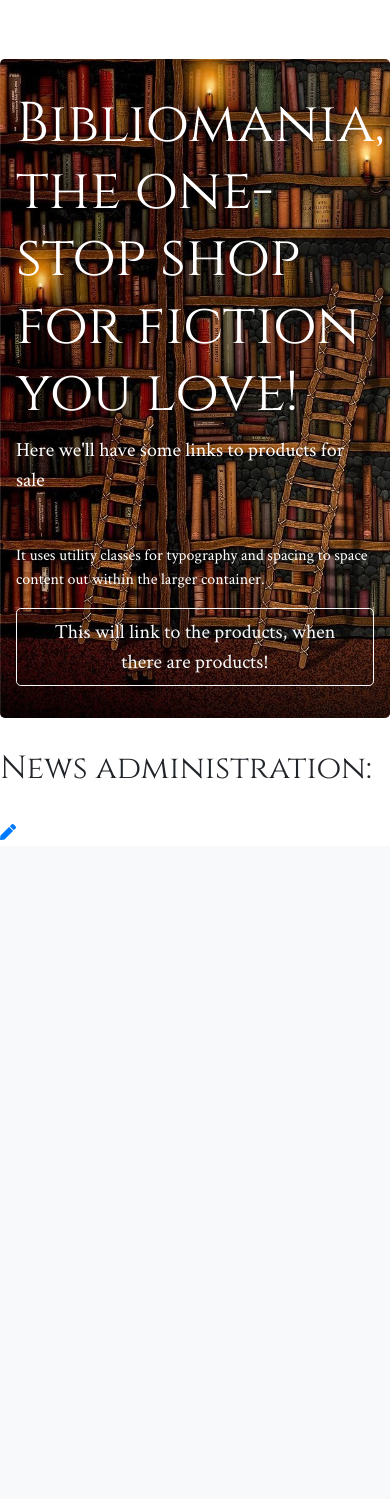
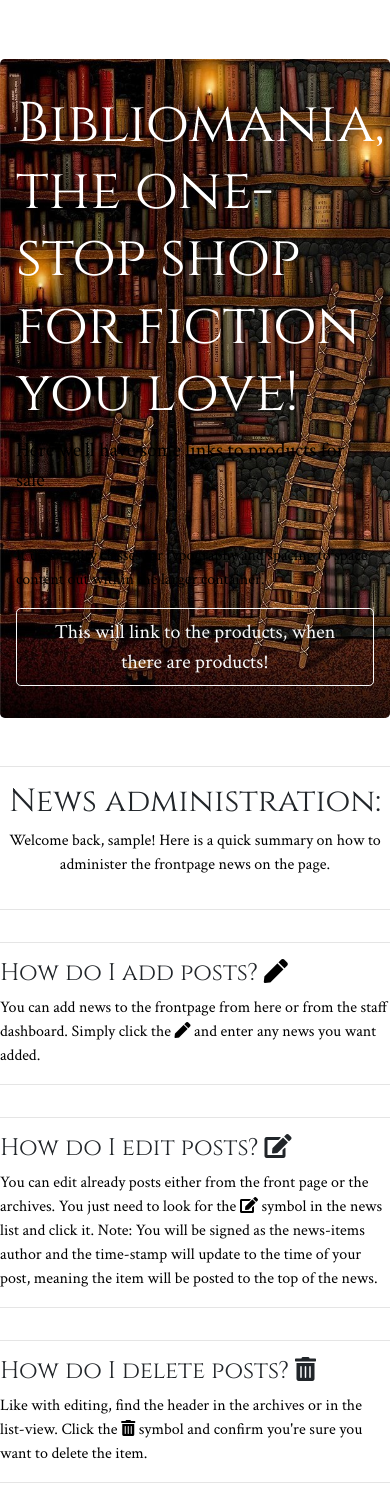
Before and after one commit to Code-Institute-Submissions/ci-ms4-bookstore, a Django app: page / in a window 390 px wide. Shown: the part 57-1556 px from the top of the page. Before the commit the page ends 897 px from the top, so only its background shows below. Run offline with Django 3.2, Linux system fonts and the light colour scheme; the visitor is signed in with stand-in values (Sample User, id 1); data that the repository does not hold is empty; some libraries are stand-ins or nearby versions.

Commit message:
Added views, templates for updating news items.

```diff
--- a/home/forms.py
+++ b/home/forms.py
@@ -1,6 +1,6 @@
 # Forms for handling the news items on the main page
 
-from django.forms import ModelForm, Form
+from django.forms import ModelForm, widgets
 from .models import NewsPost
 
 
@@ -13,3 +13,7 @@ class NewsForm(ModelForm):
             'title': "Title",
             'post': 'Content'
         }
+        widgets = {
+            'title': widgets.Textarea(attrs={'cols': 50, 'rows': 1, 'class': 'form-control'}),
+            'post': widgets.Textarea(attrs={'cols': 50, 'rows': 5, 'class': 'form-control'}),
+        }
--- a/home/templates/home/index.html
+++ b/home/templates/home/index.html
@@ -15,16 +15,43 @@
 </div>
 
 {% if request.user.is_superuser %}
+<hr>
 <div class="row">
-  <div class="container-fluid text-justify">
+  <div class="container-fluid text-center">
     <h2>News administration:</h2>
+    <p class="text-center">Welcome back, {{request.user}}! Here is a quick summary on how to administer the frontpage news on the page.</p>
+  </div>
   <br>
-    <a href="#newsPostModal" data-toggle="modal" data-target="#newsPostModal"><i class="fas fa-pen"></i></a>
+</div>
+<hr></p>
+<div class="row">
+  <div class="col-md-4 col-sm-12">
+    <hr>
+    <h4>How do I add posts? <a href="#newsPostModal" data-toggle="modal" data-target="#newsPostModal"><i class="fas fa-pen"></i></a></h4>
+    <p>You can add news to the frontpage from here or from the staff dashboard. Simply click the
+      <a href="#newsPostModal" data-toggle="modal" data-target="#newsPostModal"><i class="fas fa-pen"></i></a> and enter any news you want added.</p>
+    <hr>
+  </div>
+
+  <div class="col-md-4 col-sm-12">
+    <hr>
+    <h4>How do I edit posts? <i class="fas fa-edit"></i></h4>
+    <p>You can edit already posts either from the front page or the archives. You just need to look for the <i class="fas fa-edit"></i> symbol in the news list and click it.
+      Note: You will be signed as the news-items author and the time-stamp will update to the time of your post, meaning the item will be posted to the top of the news.</p>
+    <hr>
+  </div>
+
+  <div class="col-md-4 col-sm-12">
+    <hr>
+    <h4>How do I delete posts? <i class="fas fa-trash-alt"></i></h4>
+    <p>Like with editing, find the header in the archives or in the list-view. Click the <i class="fas fa-trash-alt"></i>
+      symbol and confirm you're sure you want to delete the item.</p>
+    <hr>
   </div>
 </div>
 
 <div class="modal fade" id="newsPostModal" tabindex="-1" role="dialog" aria-labelledby="exampleModalLabel" aria-hidden="true">
-  <div class="modal-dialog" role="document">
+  <div class="modal-dialog modal-dialog-centered" role="document">
     <div class="modal-content">
       <div class="modal-header">
         <h5 class="modal-title" id="newsPostModalLabel">Add News:</h5>
@@ -33,13 +60,16 @@
         </button>
       </div>
       <form class="form" action="{% url 'add_post' %}" method="POST">
+        <div class="form-group">
           <div class="modal-body">
               {% csrf_token %}
-          {{ form.as_p }}
+              {{ form }}
+              <p>Your display-name and the time of posting will be automatically added when you press save.</p>
           </div>
           <div class="modal-footer">
         <button type="button" class="btn btn-secondary" data-dismiss="modal">Close</button>
-        <input type="submit" class="btn btn-secondary" data-dismiss="modal" value="Save">
+        <input type="submit" class="btn btn-secondary" value="Save">
+      </div>
     </div>
     </form>
   </div>
@@ -55,13 +85,48 @@
         <div class="card-header" id="heading-{{item.pk}}">
           <h2 class="mb-0">
             <!-- Creates an easy-to-use deletion button for the news item if the user is part of the admin staff. -->
-            {% if request.user.is_superuser %}
-            <a href="{% url 'delete_post' news_id=item.pk %}"><i class="fas fa-trash-alt"></i></a>
-            {% endif %}
+
             <button class="btn" type="button" data-toggle="collapse" role="button" data-target="#article-{{item.pk}}" aria-expanded="false " aria-controls="article-{{item.pk}}">
-                {{item.title}}  <span class='text-right'>( {{item.time}} )</span>
+                {{item.title}}  ( {{item.time}} )
             </button>
           </h2>
+            <!-- Adding administration GUI for the news post, if the user is an authenticated admin. -->
+            {% if request.user.is_superuser %}
+            <div id="admin-gui" class="d-flex align-items-right">
+            <!-- Delete item link. -->
+            <a href="{% url 'delete_post' news_id=item.pk %}"><i class="fas fa-trash-alt"></i></a>
+
+            <!-- Creates a modal for editing posts already submitted. -->
+            <button type="button" class="btn btn-link" data-toggle="modal" data-target="#edit-post-{{item.pk}}">
+              <i class="fas fa-edit"></i>
+            </button>
+            <!-- Edit post modal. -->
+            <div class="modal fade" id="edit-post-{{item.pk}}" tabindex="-1" role="dialog" aria-labelledby="editModalTitle" aria-hidden="true">
+              <div class="modal-dialog modal-dialog-centered" role="document">
+                <div class="modal-content">
+                  <div class="modal-header">
+                    <h5 class="modal-title" id="editModalTitle">Edit news: </h5>
+                    <button type="button" class="close" data-dismiss="modal" aria-label="Close">
+                      <span aria-hidden="true">&times;</span>
+                    </button>
+                  </div>
+                  <form action="{% url 'edit_post' news_id=item.pk %}" method="POST">
+                  <div class="form-group">
+                    <div class="modal-body">
+                          {% csrf_token %}
+                          {{form}}
+                    </div>
+                  <div class="modal-footer">
+                    <button type="button" class="btn btn-secondary" data-dismiss="modal">Close</button>
+                    <button type="submit" class="btn btn-primary">Save changes</button>
+                    </div>
+                    </form>
+                  </div>
+                </div>
+              </div>
+            </div>
+          </div>
+            {% endif %}
           </div>
           <div id="article-{{item.pk}}" class="collapse" aria-labelledby="heading-{{item.pk}}" data-parent="#accordionNews">
             <div class="card-body">
--- a/home/urls.py
+++ b/home/urls.py
@@ -5,5 +5,6 @@ urlpatterns = [
     path('', views.index, name='home'),
     path('archive/', views.archive, name='archive'),
     path('archive/api/add_post/', views.add_post, name='add_post'),
-    path('archive/api/delete_post/<int:news_id>', views.delete_post, name='delete_post')
+    path('archive/api/delete_post/<int:news_id>', views.delete_post, name='delete_post'),
+    path('archive/api/edit_post/<int:news_id>', views.edit_post, name='edit_post')
 ]
--- a/home/views.py
+++ b/home/views.py
@@ -9,7 +9,7 @@ from .forms import NewsForm
 
 def index(request):
     form = NewsForm()
-    # News post sorted by date, newer at the top, limited to five total items
+    # News post sorted by date, newer at the top, limited to five total items for the index page.
     newsposts = NewsPost.objects.order_by('-time', 'title')[:5]
 
     context = {
@@ -20,27 +20,31 @@ def index(request):
     return render(request, 'home/index.html', context)
 
 def archive(request):
-    # Form for posting new items
-    form = NewsForm()
     # All items, sorted by date
     newsposts = NewsPost.objects.order_by('-time')
 
     context = {
         'news': newsposts,
-        'form': form
     }
 
     return render(request, 'home/archive.html', context)
 
 
-# API options for managing news below.
-
 """
 
-Add view.
+API options for managing news below.
+
+add_post view:
 
 Login required to access, otherwise redirects to login.
 
+delete_post view:
+
+Login required, redirects on get and action only taken if request user is an admin.
+
+edit_post view:
+
+Editing current items already in the list.
 
 
 """
@@ -52,8 +56,7 @@ def add_post(request):
         form = NewsForm(request.POST)
         if form.is_valid():
 
-            #Instancing a new news-item
-
+            #Instancing a new news-item.
             instance = form.save(commit=False)
             instance.author = request.user
             form.save()
@@ -61,7 +64,7 @@ def add_post(request):
             return HttpResponseRedirect('/')
 
         else:
-            messages.success(request, 'Invalid post, only staff can add news items!')
+            messages.success(request, 'Invalid post, please check your form for validation errors!')
             return HttpResponseRedirect('/')
 
     # On get, return redirect to main page, with a message.
@@ -83,3 +86,34 @@ def delete_post(request, news_id):
     else:
         messages.warning(request, 'This URL is restricted to Staff members, please login with your staff account.')
         return HttpResponseRedirect('/')
+
+
+
+# Handling editing news items.
+
+@login_required
+def edit_post(request, news_id):
+    if request.method == 'POST':
+        instance = get_object_or_404(NewsPost, pk=news_id)
+        if request.user.is_superuser:
+            form = NewsForm(request.POST, instance=instance)
+            if form.is_valid():
+                #Instancing the edited news-item.
+                form.save()
+
+                # A debug-print to be removed
+                print(instance)
+
+                messages.success(request, 'News item updated!')
+                return HttpResponseRedirect('/')
+            else:
+                messages.warning(request, 'Form invalid, please check for errors.')
+                return HttpResponseRedirect('/')
+
+        else:
+            messages.warning(request, 'This URL is restricted to Staff members, please login with your staff account.')
+            return HttpResponseRedirect('/')
+
+    else:
+        messages.warning(request, 'This URL is restricted to Staff members, please login with your staff account.')
+        return HttpResponseRedirect('/')
--- a/static/css/base.css
+++ b/static/css/base.css
@@ -13,6 +13,7 @@ h1, h2, h3, h4, h5, h6{
 }
 
 a, p{
+    color: #000000;
     font-family: 'Crimson Text', serif;
 }
 
```
Lines whose indentation alone changed are shown as unchanged.
